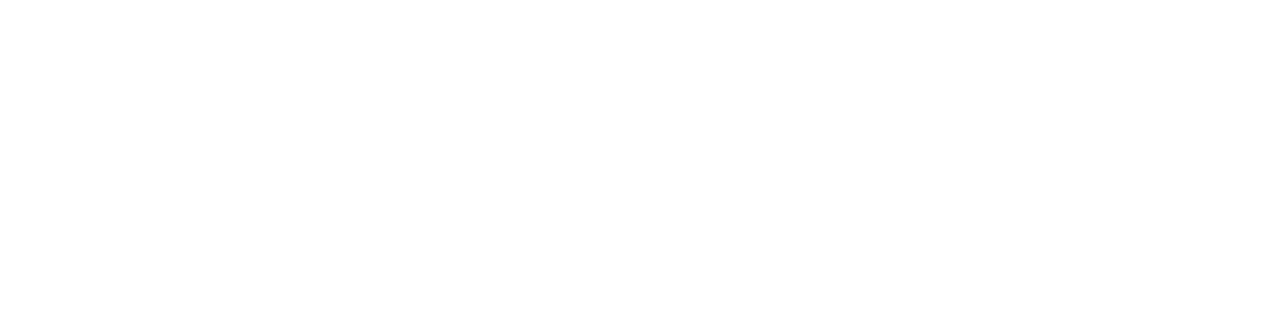
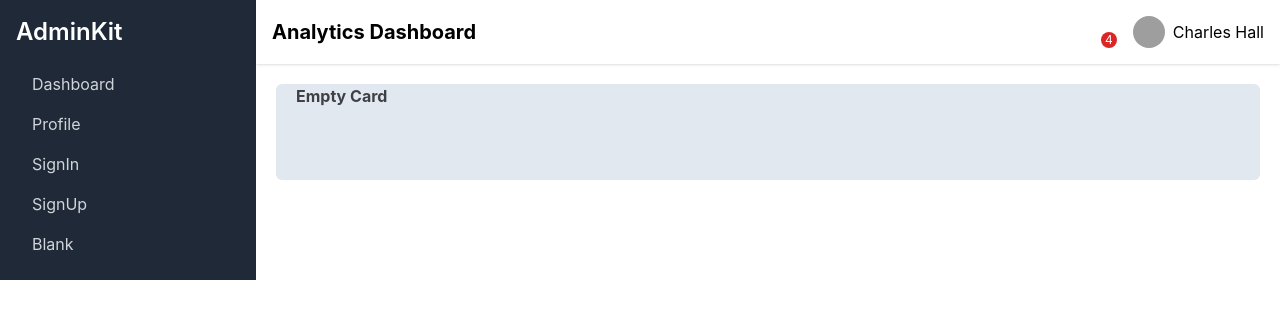
Before and after one commit to Adeel940/Assignment-2-BSCS21008, a React (Create React App) app: page /Blank in a window 1280 px wide. Before the commit this address had no page. Shown: the top 318 px of the page. Built offline with nearby package versions, Linux system fonts and the light colour scheme; grey boxes are pictures that could not be loaded.

Commit message:
Modify structure

```diff
--- a/src/App.js
+++ b/src/App.js
@@ -4,6 +4,7 @@
 import Profile from "./profile";
 import SignIn from "./signin";
 import SignUp from "./signup";
+import BlankPage from "./Blank";
 
 function App() {
   return (
@@ -13,6 +14,7 @@
         <Route path="/profile" element={<Profile/>} />
         <Route path="/signin" element={<SignIn/>}/>
         <Route path="/signup" element={<SignUp/>}/>
+        <Route path="/Blank" element={<BlankPage/>} />
       </Routes>
     </Router>
   );
--- a/src/Blank.js
+++ b/src/Blank.js
@@ -1,12 +1,21 @@
 import React from "react";
+import SideBar from "./components/sideBar";
+import NavBar from "./components/navBar";
 
-const blank = ()=> {
+const BlankPage = () => {
 
-    return(
-        <div className="bg-slate-300 rounded-md h-24">
-            <h3 className="text-zinc-700">Empty Card</h3>
+    return (
+        <div className="flex">
+            <SideBar />
+            <div className="flex-1">
+                <NavBar/>
+                <div className="bg-slate-200 rounded-md h-24 m-5">
+                    <h3 className="text-zinc-700 m-5 font-bold">Empty Card</h3>
+                </div>
+            </div>
         </div>
+
     );
 };
 
-export default blank;
+export default BlankPage;
--- a/src/Dashboard.js
+++ b/src/Dashboard.js
@@ -9,7 +9,7 @@
 const Dashboard = () => {
     return (
         <div className="flex">
-            <SideBar/>
+            <SideBar className="h-auto"/>
             <div className="flex-1">
                 <NavBar/>
                 <div className="p-6 bg-gray-100">
--- a/src/components/sideBar.js
+++ b/src/components/sideBar.js
@@ -2,7 +2,7 @@
 import { Link } from 'react-router-dom';
 const SideBar = () => {
     return (
-        <div className="w-64 bg-gray-800 p-4">
+        <div className="w-64 bg-gray-800 p-4 h-auto">
             <h2 className="text-white text-2xl font-semibold mb-4">AdminKit</h2>
             <ul>
                 <li className="text-gray-300 py-2 px-4 hover:bg-gray-700 rounded">
@@ -28,7 +28,12 @@
                         SignUp
                     </Link>
                 </li>
-                <li className="text-gray-300 py-2 px-4 hover:bg-gray-700 rounded">Blank</li>
+                <li className="text-gray-300 py-2 px-4 hover:bg-gray-700 rounded">
+
+                    <Link to="/Blank">
+                      Blank
+                    </Link>
+                </li>
             </ul>
         </div>
     );
```
